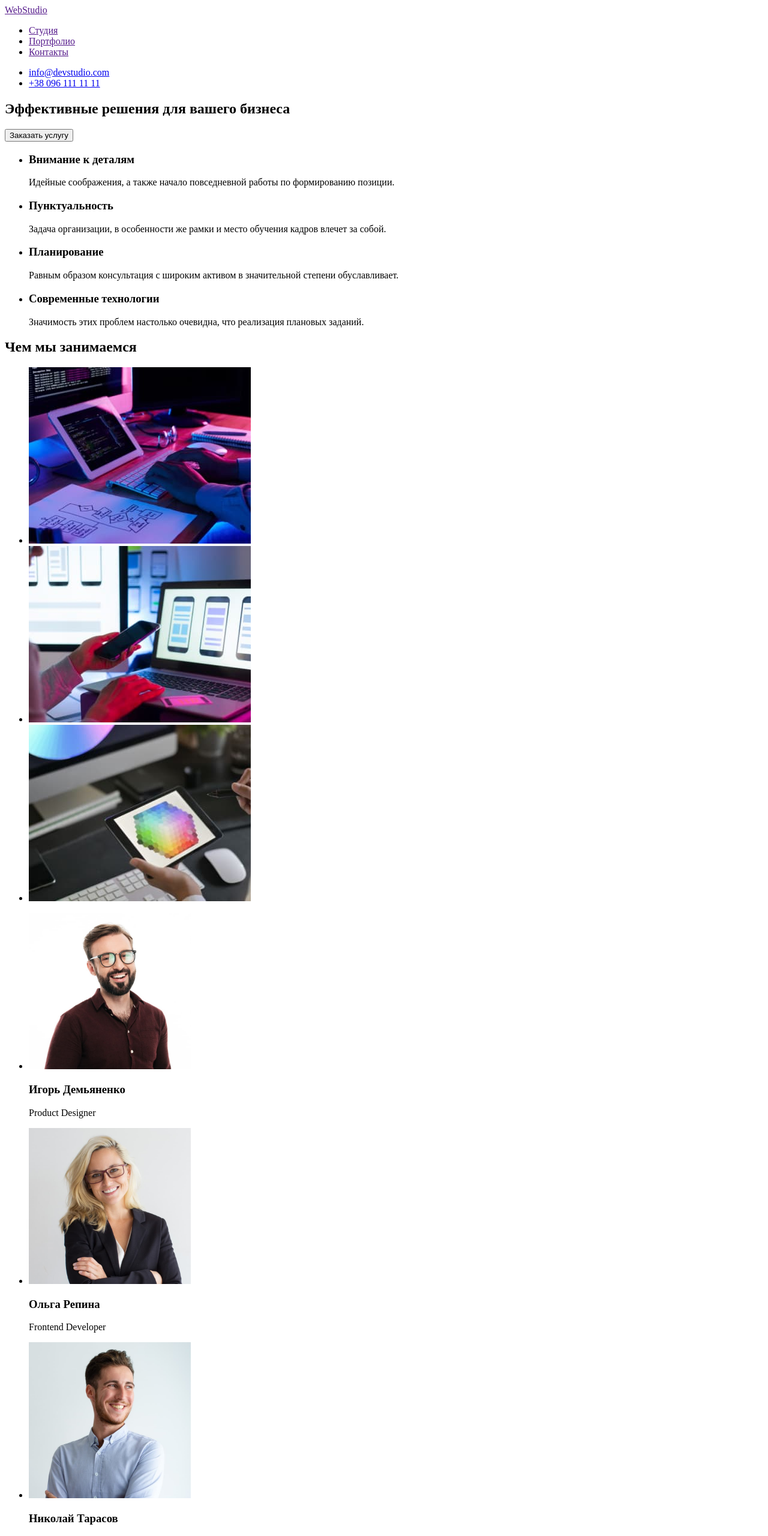
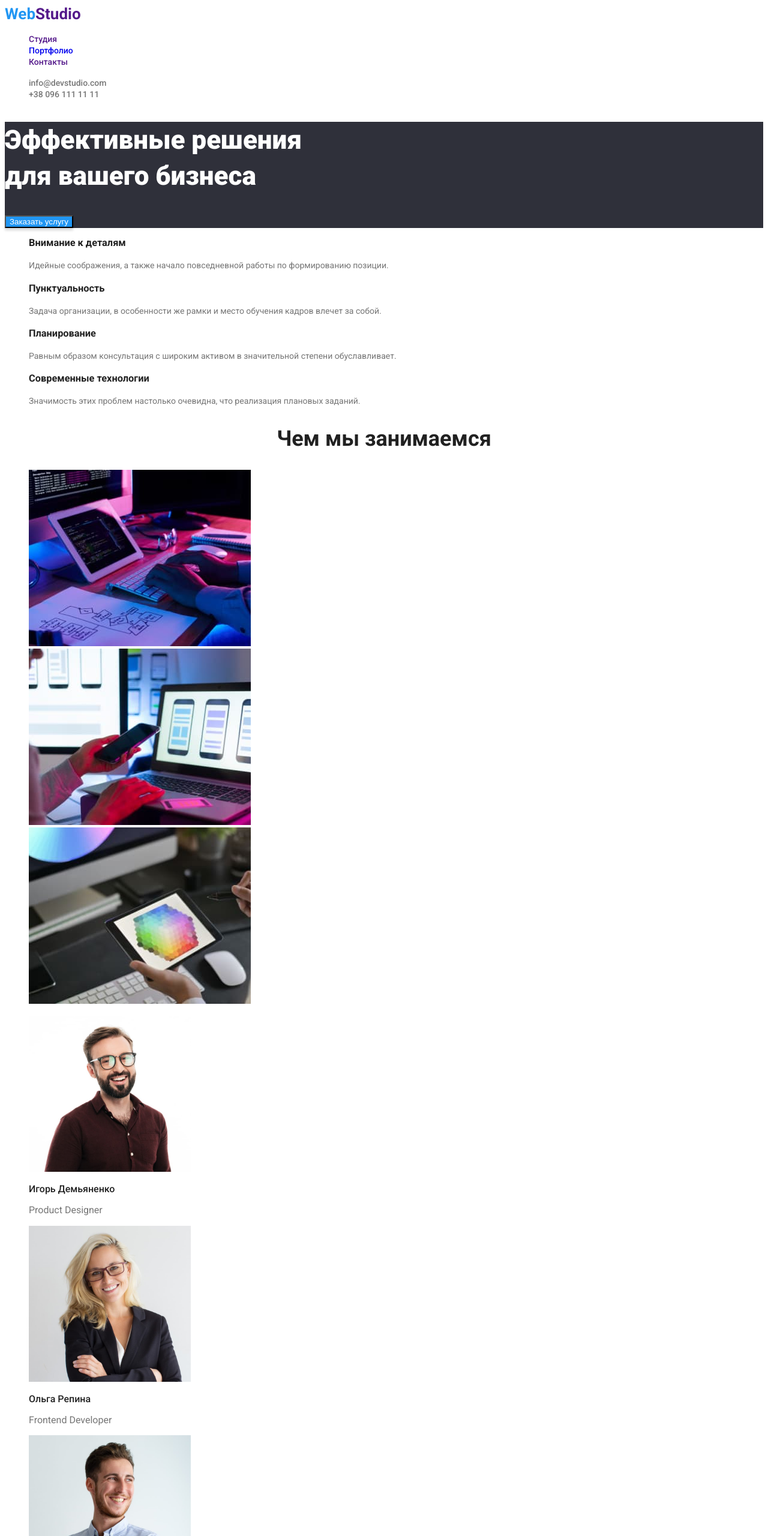
Before and after one commit to Krisdziam/goit-markup-hw-01., a plain HTML site: page index.html in a window 1280 px wide. Shown: the top 2560 px of the page at 60% size. Drawn offline with Linux system fonts and the light colour scheme.

Commit message:
Созданы стили для первой страницы

```diff
--- /dev/null
+++ b/css/style.css
@@ -0,0 +1,108 @@
+body {
+  font-family: 'Roboto', sans-serif;
+  color: #212121;
+}
+
+.list {
+  list-style-type: none;
+}
+
+/* Шапка */
+.link-header {
+  font-weight: 500;
+  font-size: 14px;
+  line-height: 1.14;
+  text-decoration: none;
+}
+.link-header:hover,
+.link-header:focus {
+  color: #2196f3;
+}
+.link-contacts {
+  text-decoration: none;
+  color: #757575;
+  font-weight: 500;
+  font-size: 14px;
+  line-height: 1.14;
+}
+.link-contacts:hover,
+.link-contacts:focus {
+  color: #2196f3;
+}
+/* Главная страница
+ */
+.main-page {
+  text-decoration: none;
+  font-weight: bold;
+  font-size: 26px;
+  line-height: 31px;
+}
+.main-page-web {
+  color: #2196f3;
+}
+.hero {
+  background-color: #2f303a;
+}
+.hero-text {
+  color: #ffffff;
+  font-weight: 900;
+  font-size: 44px;
+  line-height: 60px;
+}
+.button-main {
+  color: #ffffff;
+  cursor: pointer;
+  background: #2196f3;
+  box-shadow: 0px 4px 4px rgba(0, 0, 0, 0.15);
+}
+.list-about {
+  font-weight: bold;
+  font-size: 14px;
+  line-height: 1.14;
+}
+.list-about-text {
+  color: #757575;
+  font-weight: normal;
+  font-size: 14px;
+  line-height: 1.71;
+}
+.information-about {
+  font-weight: bold;
+  font-size: 36px;
+  line-height: 1.16;
+  text-align: center;
+}
+/* Команда */
+.team-title {
+  font-weight: 500;
+  font-size: 16px;
+  line-height: 1.18;
+}
+.team-text {
+  color: #757575;
+  font-size: 16px;
+  line-height: 1.18;
+}
+/* Footer */
+.footer {
+  background-color: #2f303a;
+}
+.studio-footer {
+  color: #ffffff;
+}
+.footer-link-map {
+  color: #ffffff;
+  text-decoration: none;
+  font-size: 14px;
+  line-height: 1.71;
+}
+.footer-link-contacts {
+  color: rgba(255, 255, 255, 0.6);
+  text-decoration: none;
+  font-size: 14px;
+  line-height: 1.71;
+}
+.footer-link-contacts:hover,
+.footer-link-contacts:focus {
+  color: #2196f3;
+}
--- a/index.html
+++ b/index.html
@@ -5,102 +5,137 @@
     <meta http-equiv="X-UA-Compatible" content="IE=edge" />
     <meta name="viewport" content="width=device-width, initial-scale=1.0" />
     <title>Студия</title>
+    <link rel="preconnect" href="https://fonts.googleapis.com" />
+    <link rel="preconnect" href="https://fonts.gstatic.com" crossorigin />
+    <link
+      href="https://fonts.googleapis.com/css2?family=Raleway:wght@700&family=Roboto:wght@400;500;700;900&display=swap"
+      rel="stylesheet"
+    />
+    <link rel="stylesheet" href="css/style.css" />
   </head>
   <body>
     <header>
       <nav>
-        <a href="">WebStudio</a>
-        <ul>
-          <li><a href="">Студия</a></li>
-          <li><a href="">Портфолио</a></li>
-          <li><a href="">Контакты</a></li>
+        <a class="main-page" href=""><span class="main-page-web">Web</span>Studio</a>
+        <ul class="list">
+          <li><a class="link-header" href="">Студия</a></li>
+          <li><a class="link-header" href="/portfolio.html">Портфолио</a></li>
+          <li><a class="link-header" href="">Контакты</a></li>
         </ul>
       </nav>
-      <ul>
-        <li><a href="mailto:info@devstudio.com">info@devstudio.com</a></li>
-        <li><a href="tel:+380961111111">+38 096 111 11 11</a></li>
+      <ul class="list">
+        <li><a class="link-contacts" href="mailto:info@devstudio.com">info@devstudio.com</a></li>
+        <li><a class="link-contacts" href="tel:+380961111111">+38 096 111 11 11</a></li>
       </ul>
     </header>
     <main>
       <section class="hero">
-        <h1>Эффективные решения для вашего бизнеса</h1>
-        <button type="button">Заказать услугу</button>
+        <h1 class="hero-text">Эффективные решения </br> для вашего бизнеса</h1>
+        <button class="button-main" type="button">Заказать услугу</button>
       </section>
       <section>
-        <ul>
-          <li>
-            <h3>Внимание к деталям</h3>
-            <p>Идейные соображения, а также начало повседневной работы по формированию позиции.</p>
-          </li>
-          <li>
-            <h3>Пунктуальность</h3>
-            <p>
-              Задача организации, в особенности же рамки и место обучения кадров влечет за собой.
+        <ul class="list">
+          <li class="list-about">
+            <h3  class="list-about-title">Внимание к деталям</h3>
+            <p class="list-about-text">
+              Идейные соображения, а также начало повседневной работы по
+              формированию позиции.
             </p>
           </li>
-          <li>
-            <h3>Планирование</h3>
-            <p>
-              Равным образом консультация с широким активом в значительной степени обуславливает.
+          <li class="list-about">
+            <h3 class="list-about-title">Пунктуальность</h3>
+            <p class="list-about-text">
+              Задача организации, в особенности же рамки и место обучения кадров
+              влечет за собой.
             </p>
           </li>
-          <li>
-            <h3>Современные технологии</h3>
-            <p>Значимость этих проблем настолько очевидна, что реализация плановых заданий.</p>
+          <li class="list-about">
+            <h3 class="list-about-title">Планирование</h3>
+            <p class="list-about-text">
+              Равным образом консультация с широким активом в значительной
+              степени обуславливает.
+            </p>
+          </li>
+          <li class="list-about">
+            <h3 class="list-about-title">Современные технологии</h3>
+            <p class="list-about-text">
+              Значимость этих проблем настолько очевидна, что реализация
+              плановых заданий.
+            </p>
           </li>
         </ul>
       </section>
-      <section>
-        <h2>Чем мы занимаемся</h2>
-        <ul>
+      <section class="information">
+        <h2 class="information-about">Чем мы занимаемся</h2>
+        <ul class="list">
           <li><img src="./images/whatwedo1.jpg" alt="на клавиатуре" /></li>
           <li><img src="./images/whatwedo2.jpg" alt="на телефоне" /></li>
           <li><img src="./images/whatwedo3.jpg" alt="на планшете" /></li>
         </ul>
       </section>
-      <section>
-        <ul>
+      <section class="team">
+        <ul class="list">
           <li>
-            <img src="./images/master1.jpg" alt="Игорь Демьяненко" width="270" height="260" />
+            <img
+              src="./images/master1.jpg"
+              alt="Игорь Демьяненко"
+              width="270"
+              height="260"
+            />
 
-            <h3>Игорь Демьяненко</h3>
-            <p lang="en">Product Designer</p>
+            <h3 class="team-title">Игорь Демьяненко</h3>
+            <p class="team-text" lang="en">Product Designer</p>
           </li>
           <li>
-            <img src="./images/master2.jpg" alt="Ольга Репина" width="270" height="260" />
+            <img
+              src="./images/master2.jpg"
+              alt="Ольга Репина"
+              width="270"
+              height="260"
+            />
 
-            <h3>Ольга Репина</h3>
-            <p lang="en">Frontend Developer</p>
+            <h3 class="team-title">Ольга Репина</h3>
+            <p class="team-text" lang="en">Frontend Developer</p>
           </li>
           <li>
-            <img src="./images/master3.jpg" alt="Николай Тарасов" width="270" height="260" />
+            <img
+              src="./images/master3.jpg"
+              alt="Николай Тарасов"
+              width="270"
+              height="260"
+            />
 
-            <h3>Николай Тарасов</h3>
-            <p lang="en">Marketing</p>
+            <h3 class="team-title">Николай Тарасов</h3>
+            <p class="team-text" lang="en">Marketing</p>
           </li>
           <li>
-            <img src="./images/master4.jpg" alt="Михаил Ермаков" width="270" height="260" />
+            <img
+              src="./images/master4.jpg"
+              alt="Михаил Ермаков"
+              width="270"
+              height="260"
+            />
 
-            <h3>Михаил Ермаков</h3>
-            <p lang="en">UI Designer</p>
+            <h3 class="team-title">Михаил Ермаков</h3>
+            <p class="team-text" lang="en">UI Designer</p>
           </li>
         </ul>
       </section>
     </main>
-    <footer>
-      <a href="">WebStudio</a>
+    <footer class="footer">
+      <a class="main-page" href=""><span class="main-page-web">Web</span><span class="studio-footer">Studio</span></a>
       <address>
-        <ul>
+        <ul class="list">
           <li>
-            <a
+            <a class="footer-link-map"
               href="https://goo.gl/maps/vSikNWWqTWctvKXCA"
               target="_blank"
               rel="noopener noreferrer"
               >г. Киев, пр-т Леси Украинки, 26</a
             >
           </li>
-          <li><a href="mailto:info@example.com">info@example.com</a></li>
-          <li><a href="tel:+380991111111">+38 099 111 11 11</a></li>
+          <li><a class="footer-link-contacts" href="mailto:info@example.com">info@example.com</a></li>
+          <li><a class="footer-link-contacts" href="tel:+380991111111">+38 099 111 11 11</a></li>
         </ul>
       </address>
     </footer>
```
Also changed, not shown: portfolio.html (added, +144 -0 lines), .prettierrc.json, images/portfolioimg1.jpg (added), images/portfolioimg2.jpg (added), images/portfolioimg3.jpg (added), images/portfolioimg4.png (added), images/portfolioimg5.jpg (added), images/portfolioimg6.jpg (added), images/portfolioimg7.jpg (added), images/portfolioimg8.jpg (added), images/portfolioimg9.jpg (added).
